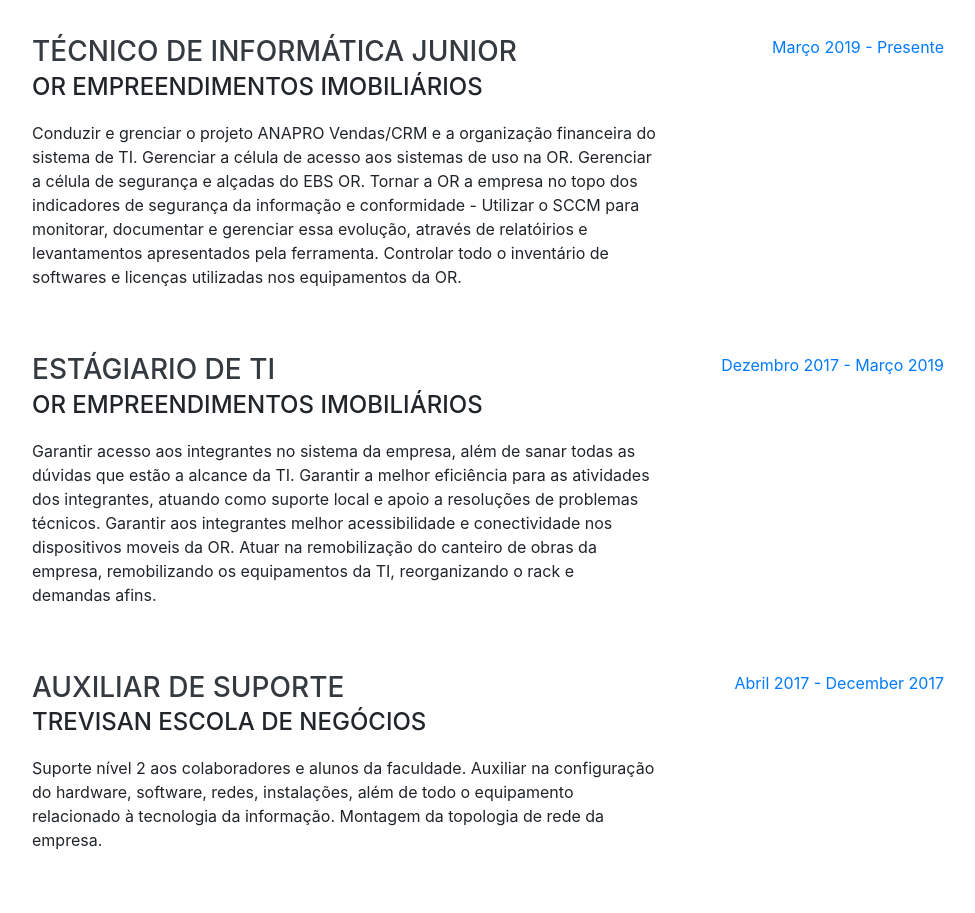
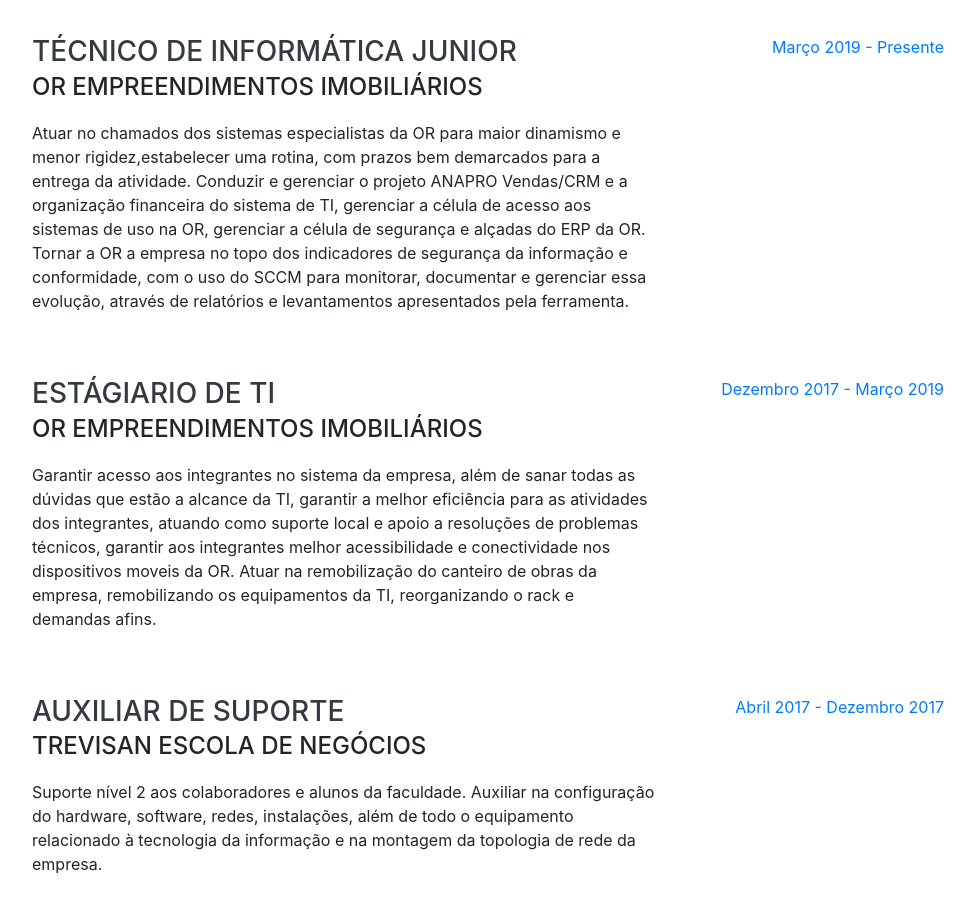
Before and after one commit to juliogomees/juliogomes.github.io, a website with bundled scripts: page index.html in a window 1280 px wide. Shown: the part 900-1813 px from the top of the page, without its empty margins (288-1263 px from the left). Built offline with nearby package versions, Linux system fonts and the light colour scheme; a web font is replaced by a local one.

Commit message:
quinto commit button CV

```diff
--- a/index.html
+++ b/index.html
@@ -8,7 +8,7 @@
     />
     <meta name="description" content="" />
     <meta name="author" content="" />
-    <meta property="og:title" content="Capa do cv"/>
+    <meta property="og:title" content="Imagem site"/>
     <meta
       property="og:image"
       content="img/capa.png"
@@ -85,6 +85,11 @@
               >Interesses</a
             >
           </li>
+          <li class="nav-item">
+            <a class="nav-link js-scroll-trigger" href="img/CV_Julio.pdf" target="blank"
+              >Baixar CV</a
+            >
+          </li>
         </ul>
       </div>
     </nav>
@@ -121,6 +126,7 @@
               <i class="fab fa-github"></i>
             </a>
           </div>
+
         </div>
       </section>
 
@@ -140,15 +146,15 @@
               <h3 class="mb-0">Técnico de Informática Junior</h3>
               <div class="subheading mb-3">OR Empreendimentos Imobiliários</div>
               <p>
-                Conduzir e grenciar o projeto ANAPRO Vendas/CRM e a organização
-                financeira do sistema de TI. Gerenciar a célula de acesso aos
-                sistemas de uso na OR. Gerenciar a célula de segurança e alçadas
-                do EBS OR. Tornar a OR a empresa no topo dos indicadores de
-                segurança da informação e conformidade - Utilizar o SCCM para
+                Atuar no chamados dos sistemas especialistas da OR para maior dinamismo
+                e menor rigidez,estabelecer uma rotina, com prazos bem demarcados para a
+                entrega da atividade. Conduzir e gerenciar o projeto ANAPRO Vendas/CRM e a
+                organização financeira do sistema de TI, gerenciar a célula de acesso aos
+                sistemas de uso na OR, gerenciar a célula de segurança e alçadas
+                do ERP da OR. Tornar a OR a empresa no topo dos indicadores de
+                segurança da informação e conformidade, com o uso do SCCM para
                 monitorar, documentar e gerenciar essa evolução, através de
-                relatóirios e levantamentos apresentados pela ferramenta.
-                Controlar todo o inventário de softwares e licenças utilizadas
-                nos equipamentos da OR.
+                relatórios e levantamentos apresentados pela ferramenta.
               </p>
             </div>
             <div class="resume-date text-md-right">
@@ -164,10 +170,10 @@
               <div class="subheading mb-3">OR Empreendimentos Imobiliários</div>
               <p>
                 Garantir acesso aos integrantes no sistema da empresa, além de
-                sanar todas as dúvidas que estão a alcance da TI. Garantir a
+                sanar todas as dúvidas que estão a alcance da TI, garantir a
                 melhor eficiência para as atividades dos integrantes, atuando
-                como suporte local e apoio a resoluções de problemas técnicos.
-                Garantir aos integrantes melhor acessibilidade e conectividade
+                como suporte local e apoio a resoluções de problemas técnicos,
+                garantir aos integrantes melhor acessibilidade e conectividade
                 nos dispositivos moveis da OR. Atuar na remobilização do
                 canteiro de obras da empresa, remobilizando os equipamentos da
                 TI, reorganizando o rack e demandas afins.
@@ -188,11 +194,11 @@
                 Suporte nível 2 aos colaboradores e alunos da faculdade.
                 Auxiliar na configuração do hardware, software, redes,
                 instalações, além de todo o equipamento relacionado à tecnologia
-                da informação. Montagem da topologia de rede da empresa.
+                da informação e na montagem da topologia de rede da empresa.
               </p>
             </div>
             <div class="resume-date text-md-right">
-              <span class="text-primary">Abril 2017 - December 2017</span>
+              <span class="text-primary">Abril 2017 - Dezembro 2017</span>
             </div>
           </div>
 
@@ -326,7 +332,7 @@
           <h2 class="mb-5">Interesses</h2>
           <p>
             Além de ser desenvolvedor web, aproveito meu tempo lendo livros, maior parte livros de investimento como
-            "O JEITO DE INVESTIR DE PETER LYNCH" e "PENSA E ENRIQUEÇA" por Napoleon Hill.
+            "O JEITO DE INVESTIR DE PETER LYNCH" por Peter Lynch e John Rothchild e "PENSA E ENRIQUEÇA" por Napoleon Hill.
             Sou assinante da Suno Research, casa de análise do mercado financeiro e doador da Greenpeace, organização não governamental ambiental que visa
             proteger as florestas intactas de desmatamento e degradação além da proteção dos oceanos. Pratico esportes, não competitivamente, pois é
             saudável e faço boas amizades.
```
Also changed, not shown: css/resume.min.css, img/CV_Julio.jpg (added), 2 other files.
